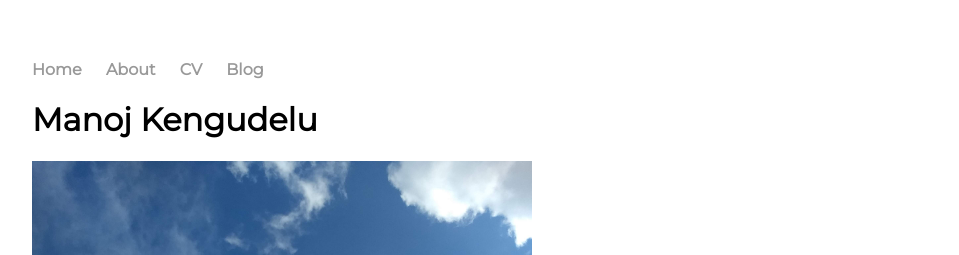
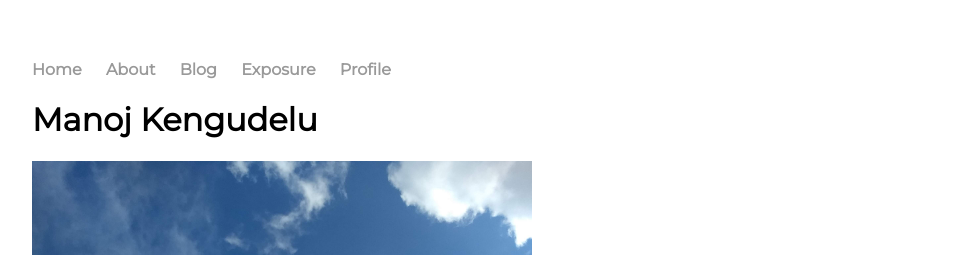
Before and after one commit to mkken/mkken.github.io, a Jekyll site: the page built from index.html, in a window 1280 px wide. Shown: the top 255 px of the page, without its empty margins (160-1119 px from the left). Built offline with Jekyll 4.4.1, drawn with Linux system fonts in a browser that asks for light colours.

Commit message:
new folders

```diff
--- a/_layouts/default.html
+++ b/_layouts/default.html
@@ -10,8 +10,10 @@
 	    		<ul>
 	        		<li><a href="/">Home</a></li>
 		        	<li><a href="/about">About</a></li>
-	        		<li><a href="/exposure">CV</a></li>
-	        		<li><a href="/blog">Blog</a></li>
+							<li><a href="/blog">Blog</a></li>
+	        		<li><a href="/exposure">Exposure</a></li>
+							<li><a href="/profile">Profile</a></li>
+
 	    		</ul>
 			</nav>
 			<div class="container">
--- /dev/null
+++ b/profile/index.html
@@ -0,0 +1,3 @@
+---
+layout: default
+---
```
